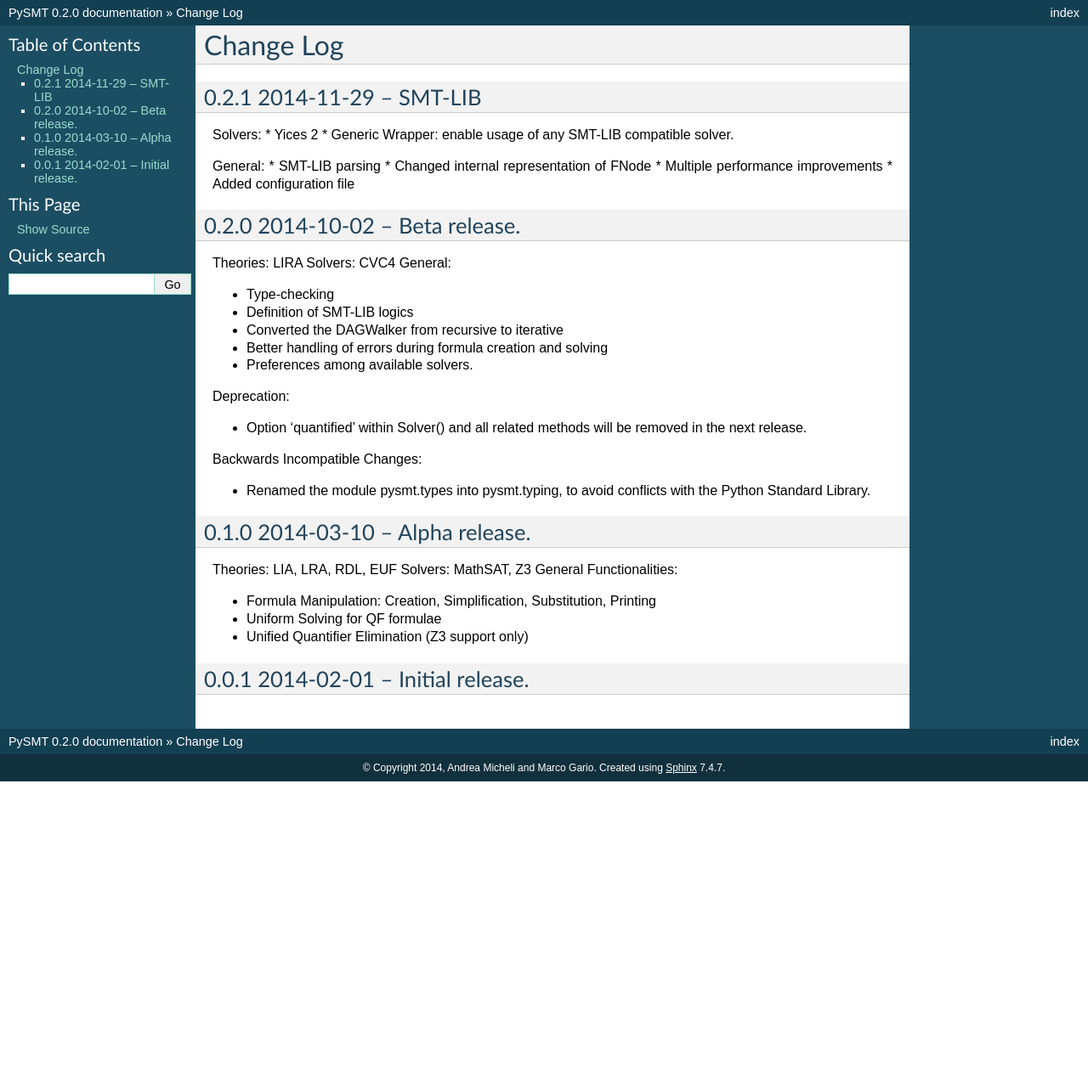
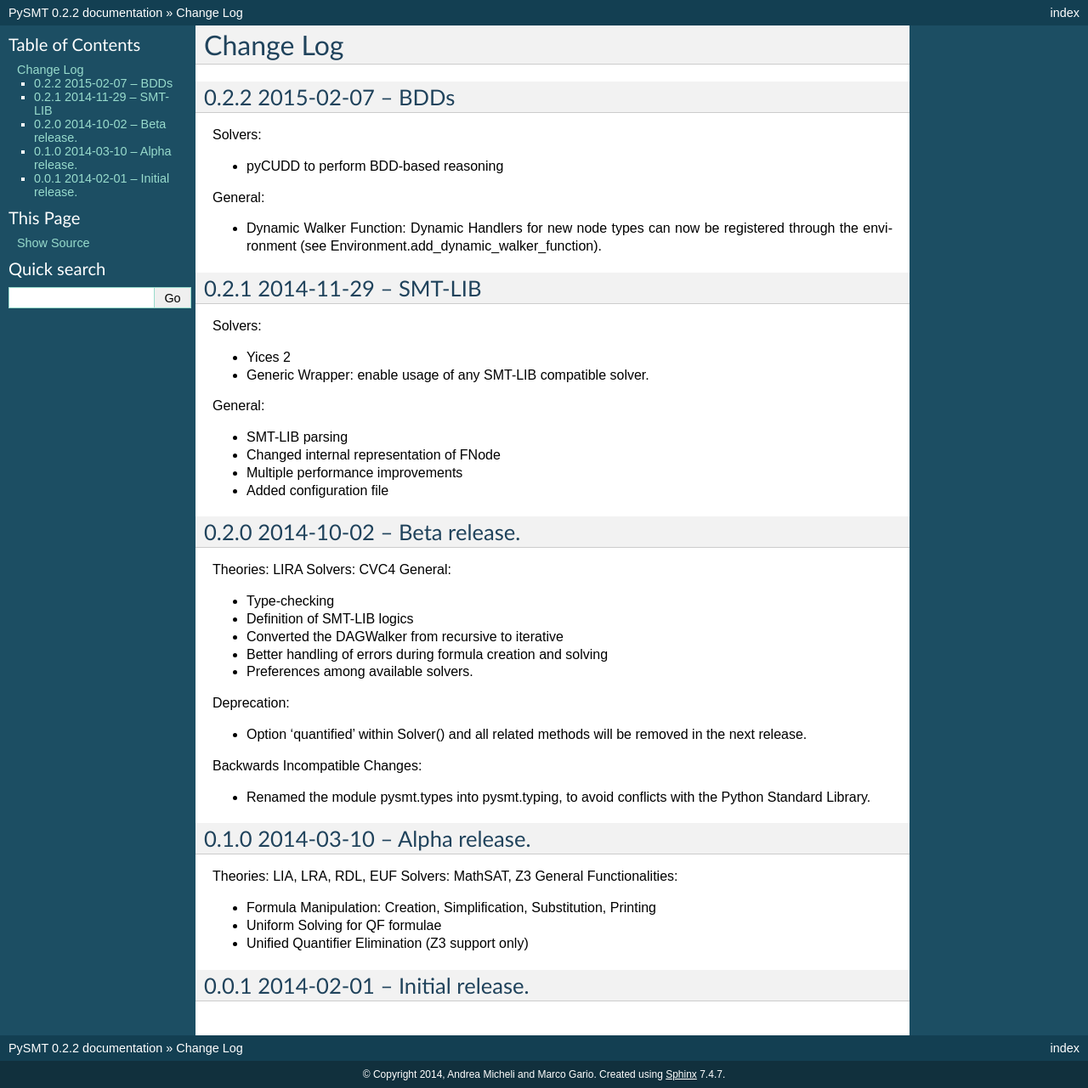
Before and after one commit to pysmt/pysmt, a Sphinx documentation site: the page built from docs/CHANGES.rst, in a window 1280 px wide. Shown: the whole page at 85% size. Built offline with Sphinx 7.4.7, drawn with Linux system fonts in a browser that asks for light colours; formulas are drawn with MathJax 3; pages that are not in the unit, such as notebooks, are missing from menus; before the commit the page ends 920 px from its top, so only the background shows below that.

Commit message:
Updated for release 0.2.2

```diff
--- a/docs/CHANGES.rst
+++ b/docs/CHANGES.rst
@@ -1,14 +1,29 @@
 Change Log
 ==========
+
+0.2.2 2015-02-07 -- BDDs
+------------------------
+
+Solvers:
+
+* pyCUDD to perform BDD-based reasoning
+
+General:
+
+* Dynamic Walker Function: Dynamic Handlers for new node types can now
+  be registered through the environment (see
+  Environment.add_dynamic_walker_function).
 
 0.2.1 2014-11-29 -- SMT-LIB
 ---------------------------
 
 Solvers:
+
 * Yices 2
 * Generic Wrapper: enable usage of any SMT-LIB compatible solver.
 
 General:
+
 * SMT-LIB parsing
 * Changed internal representation of FNode
 * Multiple performance improvements
--- a/docs/conf.py
+++ b/docs/conf.py
@@ -59,7 +59,7 @@ copyright = u'2014, Andrea Micheli and Marco Gario'
 # The short X.Y version.
 version = '0.2'
 # The full version, including alpha/beta/rc tags.
-release = '0.2.0'
+release = '0.2.2'
 
 # The language for content autogenerated by Sphinx. Refer to documentation
 # for a list of supported languages.
--- a/docs/development.rst
+++ b/docs/development.rst
@@ -39,6 +39,3 @@ will produce a tar.gz file inside the ``dist/`` directory.
 
 For convenience the script *make_distrib.sh* is provided, this builds
 both the binary and source distributions within ``dist/``.
-
-
-.. include:: CHANGES.rst
--- a/docs/index.rst
+++ b/docs/index.rst
@@ -13,6 +13,7 @@ Contents:
 
    intro
    getting_started
+   changes
    development
    api_ref
 
--- a/setup.py
+++ b/setup.py
@@ -2,7 +2,7 @@ from distutils.core import setup
 
 setup(
     name='PySMT',
-    version='0.2.1',
+    version='0.2.2',
     author='PySMT Team',
     author_email='',
     packages=['pysmt', 'pysmt.smtlib', 'pysmt.solvers',
```
